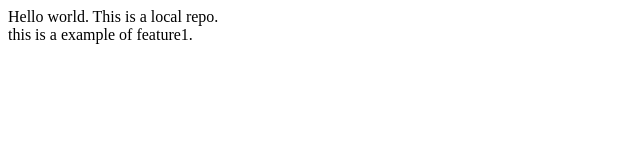
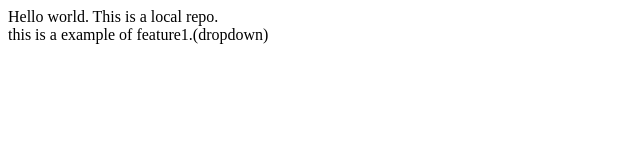
Before and after one commit to SubhamKesh/Localrepo, a plain HTML site: page index.html in a window 1280 px wide. Shown: the full height of the page, 0-640 px from the left. Drawn offline with Linux system fonts and the light colour scheme.

```diff
--- a/index.html
+++ b/index.html
@@ -1,5 +1,5 @@
 <p>
     Hello world. This is a local repo.
     <br>
-    this is a example of feature1.
+    this is a example of feature1.(dropdown)
 </p>
```
